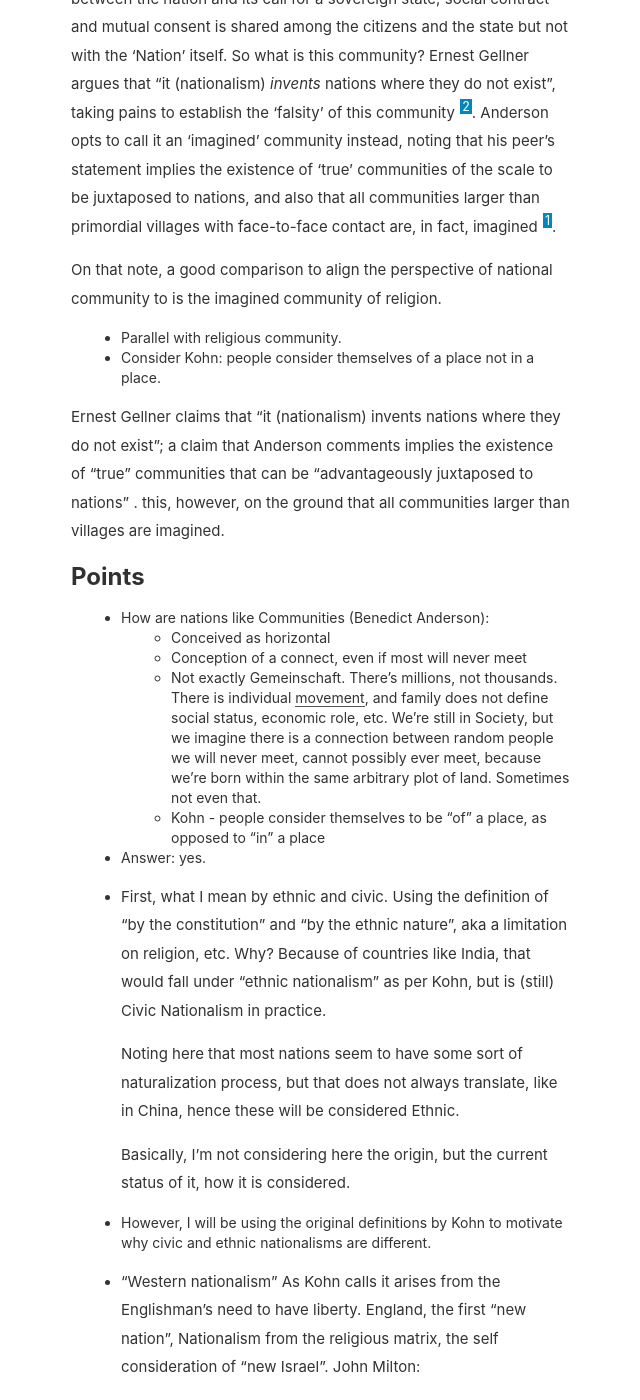
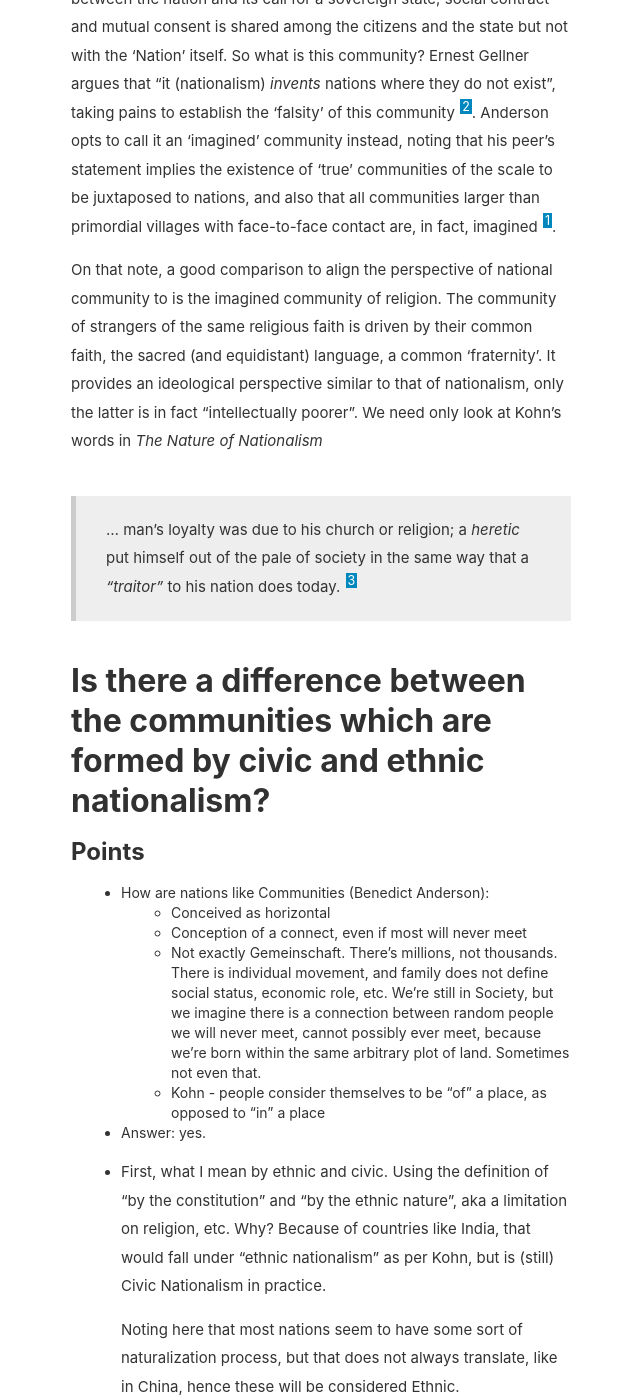
Before and after one commit to zubairabid/Semester7, a Jekyll site: the page built from subjects/nationalism/assign/20171076_Nationalism_asgn1.md, in a window 1280 px wide and 1400 px high, scrolled down 1580 px. Shown: the whole window, without its empty margins (319-959 px from the left). Built offline with Jekyll 4.4.1, drawn with Linux system fonts in a browser that asks for light colours; some of the changed text lies outside the part shown.

Commit message:
Nationalism Community

```diff
--- a/subjects/nationalism/assign/20171076_Nationalism_asgn1.md
+++ b/subjects/nationalism/assign/20171076_Nationalism_asgn1.md
@@ -59,20 +59,17 @@ juxtaposed to nations, and also that all communities larger than primordial
 villages with face-to-face contact are, in fact, imagined [^andersondef].
 
 On that note, a good comparison to align the perspective of national community
-to is the imagined community of religion.
+to is the imagined community of religion. The community of strangers of the same
+religious faith is driven by their common faith, the sacred (and equidistant)
+language, a common 'fraternity'. It provides an ideological perspective similar
+to that of nationalism, only the latter is in fact "intellectually poorer". We
+need only look at Kohn's words in *The Nature of Nationalism*
 
-- Parallel with religious community.
-- Consider Kohn: people consider themselves of a place not in a place.
+> ... man's loyalty was due to his church or religion; a *heretic* put himself
+out of the pale of society in the same way that a *"traitor"* to his nation
+does today. [^kohnture]
 
-Ernest Gellner claims that  "it (nationalism) invents
-nations where they do not exist"; a claim that Anderson comments implies the
-existence of "true" communities that can be "advantageously juxtaposed to
-nations" .
-this, however, on the ground that all communities larger than villages are
-imagined.
-
-
-
+# Is there a difference between the communities which are formed by civic and ethnic nationalism?
 
 ## Points
 
@@ -80,7 +77,7 @@ imagined.
     - Conceived as horizontal
     - Conception of a connect, even if most will never meet
     - Not exactly Gemeinschaft. There's millions, not thousands. There is
-      individual [movement](movement), and family does not define social status, economic
+      individual movement, and family does not define social status, economic
       role, etc. We're still in Society, but we imagine there is a connection
       between random people we will never meet, cannot possibly ever meet,
       because we're born within the same arbitrary plot of land. Sometimes not
@@ -174,3 +171,7 @@ on the origin and spread of nationalism. London: Verso. Pages 5-7
 
 [^gellner]: Gellner, E. (1964). Thought and change P. 169. London : Weidenfeld
 and Nicolson. http://archive.org/details/thoughtchange0000gell Emphasis added
+
+[^kohnture]: Kohn, H. (1939). The Nature of Nationalism. The American Political
+Science Review, 33(6), 1001–1021. JSTOR. https://doi.org/10.2307/1948728
+Emphasis added
```
Also changed, not shown: 1 other file.
